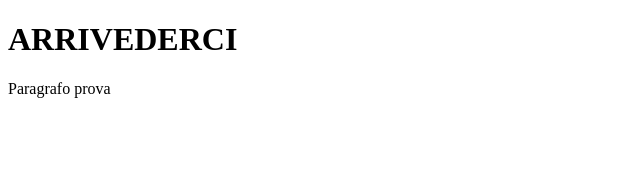
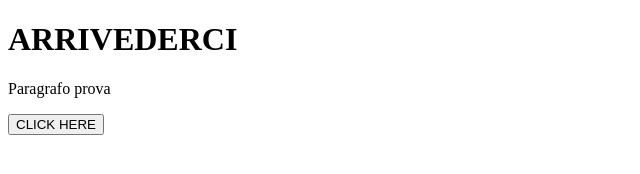
Before and after one commit to rubinettiStefano/gitesempio, a plain HTML site: page index.html in a window 1280 px wide. Shown: the whole page, without its empty margins (0-640 px from the left). Drawn offline with Linux system fonts and the light colour scheme.

Commit message:
versione 2.1

```diff
--- a/index.html
+++ b/index.html
@@ -7,5 +7,6 @@
 <body>
     <h1>ARRIVEDERCI</h1>
     <p>Paragrafo prova</p>
+    <button>CLICK HERE</button>
 </body>
 </html>
```
